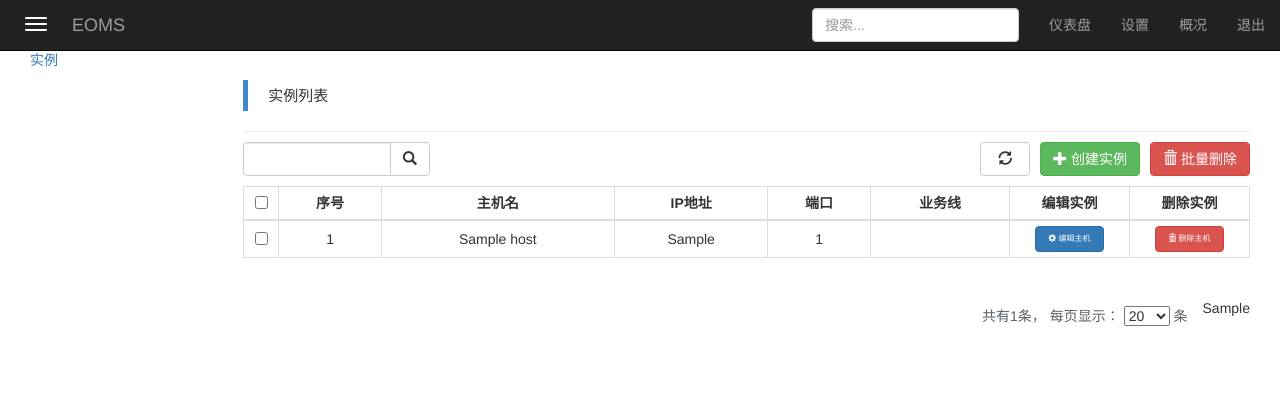
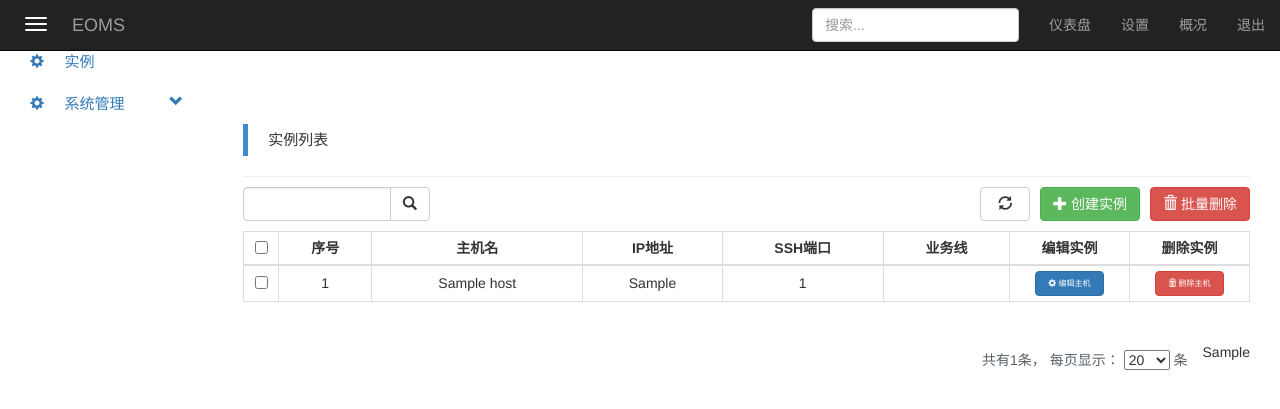
Before and after one commit to Asa6/EOMS, a Django app: template templates/hosts.html in a window 1280 px wide. Shown: the top 409 px of the page. Run offline with Django 3.2, Linux system fonts and the light colour scheme; tables that the repository leaves empty hold one stand-in row (values such as "Sample post"); the template is opened without the code that fills it: values that come from a table or form of the project are taken from there, most other values are stand-ins (such as "Sample title", 1, 10 or a date in 2020); some libraries are stand-ins or nearby versions.

Commit message:
侧边栏增加多级可折叠菜单

```diff
--- a/EOMS/urls.py
+++ b/EOMS/urls.py
@@ -15,10 +15,8 @@ Including another URLconf
 """
 from django.contrib import admin
 from django.urls import path
-
 from django.urls import include
 from django.conf.urls import url
-
 from cmdb import views
 
 
--- a/templates/hosts.html
+++ b/templates/hosts.html
@@ -90,23 +90,15 @@
                     <thead>
                     <tr>
                         <th width="35px" style="text-align:center; vertical-align:middle">
-
-                            {#                                <label><input type="checkbox" value=""></label>#}
                             <input type="checkbox" value="">
-
                         </th>
                         <th style="text-align:center; vertical-align:middle">序号</th>
                         <th style="text-align:center; vertical-align:middle">主机名</th>
                         <th style="text-align:center; vertical-align:middle">IP地址</th>
-                        <th style="text-align:center; vertical-align:middle">端口</th>
+                        <th style="text-align:center; vertical-align:middle">SSH端口</th>
                         <th style="text-align:center; vertical-align:middle">业务线</th>
                         <th width="120px" style="text-align:center; vertical-align:middle">编辑实例</th>
                         <th width="120px" style="text-align:center; vertical-align:middle">删除实例</th>
-
-                        {#                                                <th style="text-align:center; vertical-align:middle">编辑实例</th>#}
-                        {#                        <th style="text-align:center; vertical-align:middle">删除实例</th>#}
-
-
                     </tr>
                     </thead>
                     <tbody>
--- a/templates/left.html
+++ b/templates/left.html
@@ -1,14 +1,82 @@
-{#<div id="sidebar" class="col-sm-3 col-md-2 sidebar">#}
+<style>
+    .collapsed1 {
+        display: none; /* hide it for small displays */
+    }
+
+    @media (min-width: 992px) {
+        .collapsed1 {
+            display: block;
+            margin-left: auto;
+        }
+    }
+</style>
 
 
 <div id="sidebar" class="col-sm-3 col-md-2 sidebar">
 
 
     <ul class="nav nav-sidebar">
-        <li class="{{ activecss1 }}"><a href="/cmdb/admin">总览</a></li>
-        <li class="{{ activecss2 }}"><a href="/cmdb/hosts">实例</a></li>
-        {#            <li><a href="#">Analytics</a></li>#}
-        {#            <li><a href="#">Export</a></li>#}
+
+        <li class="{{ activecss1 }}">
+            <a href="/cmdb/admin">
+                <span class="glyphicon glyphicon-cog"></span>
+                <span style="font-size: 15px">&nbsp;&nbsp;&nbsp;&nbsp;总览</span>
+            </a>
+        </li>
+
+
+        <li class="{{ activecss2 }}">
+            <a href="/cmdb/hosts">
+                <span class="glyphicon glyphicon-cog"></span>
+                <span style="font-size: 15px">&nbsp;&nbsp;&nbsp;&nbsp;实例</span>
+            </a>
+        </li>
+
+         <li>
+            <a href="#systemSetting" class="nav-header collapsed1" data-toggle="collapse">
+                <span class="glyphicon glyphicon-cog"></span>
+                <span style="font-size: 15px">&nbsp;&nbsp;&nbsp;&nbsp;系统管理</span>
+                <span class="pull-right glyphicon glyphicon-chevron-down"></span>
+            </a>
+
+            <ul style="margin-left: 40px" id="systemSetting" class="nav collapse secondmenu" style="height: 0px;">
+                <li >
+                    <a href="#">
+                        <span class="glyphicon glyphicon-user"></span>
+                        <span>&nbsp;&nbsp;&nbsp;&nbsp;用户管理 </span>
+                    </a>
+                </li>
+
+                <li>
+                    <a href="#">
+                        <span class="glyphicon glyphicon-th-list"></span>
+                        <span>&nbsp;&nbsp;&nbsp;&nbsp;菜单管理</span>
+                    </a>
+                </li>
+
+{#                <li>#}
+{#                    <a href="#">#}
+{#                        <span class="glyphicon glyphicon-asterisk"></span>#}
+{#                        <span>&nbsp;&nbsp;&nbsp;&nbsp;角色管理</span>#}
+{#                    </a>#}
+{#                </li>#}
+
+                <li>
+                    <a href="#">
+                        <span class="glyphicon glyphicon-edit"></span>
+                        <span>&nbsp;&nbsp;&nbsp;&nbsp;修改密码</span>
+                    </a>
+                </li>
+
+                <li>
+                    <a href="#">
+                        <span class="glyphicon glyphicon-eye-open"></span>
+                        <span>&nbsp;&nbsp;&nbsp;&nbsp;日志查看</span>
+                    </a>
+                </li>
+            </ul>
+        </li>
+
     </ul>
 
 
```
Also changed, not shown: templates/setup.html (added, +37 -0 lines).
